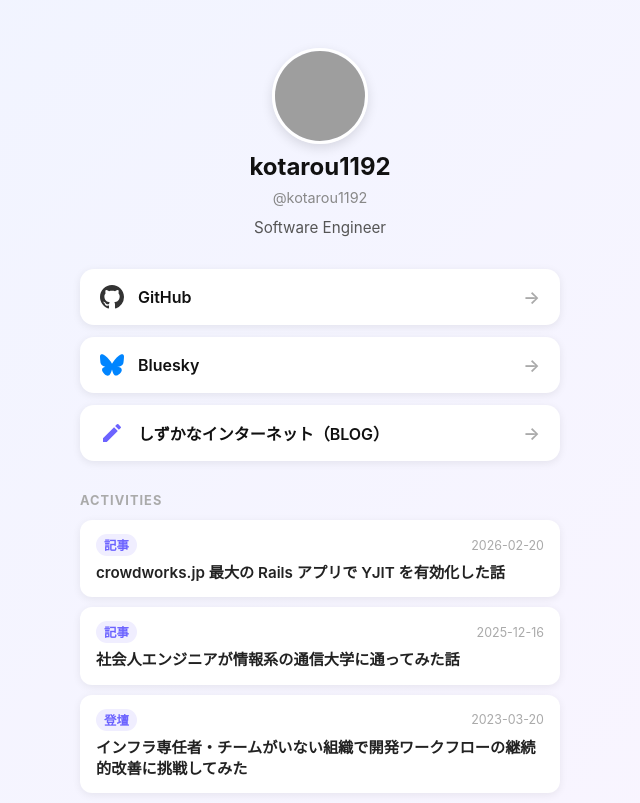
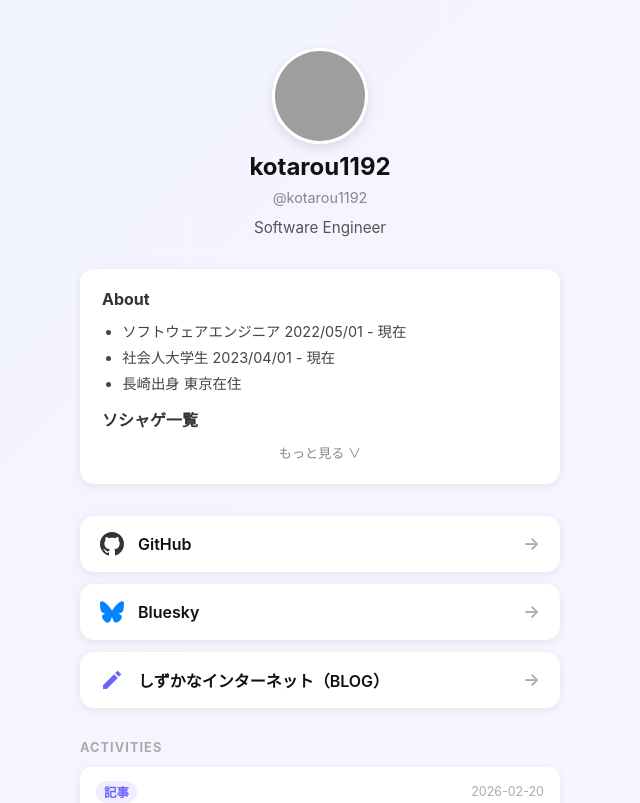
Before and after one commit to kotarou1192/my-informations, a Vue app: page / in a window 1280 px wide. Shown: the top 803 px of the page, without its empty margins (320-960 px from the left). Built offline with nearby package versions, Linux system fonts and the light colour scheme; grey boxes are pictures that could not be loaded.

Commit message:
テキスト自由記入欄を作成

```diff
--- a/src/App.vue
+++ b/src/App.vue
@@ -2,8 +2,10 @@
 import LinkCard from './components/LinkCard.vue';
 import CardSection from './components/CardSection.vue';
 import ActivityCard from './components/ActivityCard.vue';
+import TextBlock from './components/TextBlock.vue';
 import {profile, links} from './data/links';
 import {activities} from './data/activities';
+import {intro} from './data/intro';
 </script>
 
 <template>
@@ -15,6 +17,8 @@ import {activities} from './data/activities';
         <p class="handle">{{ profile.handle }}</p>
         <p class="bio">{{ profile.bio }}</p>
       </section>
+
+      <TextBlock :blocks="intro" :collapse-after="3" />
 
       <section class="links">
         <LinkCard v-for="link in links" :key="link.url" :link="link" />
--- /dev/null
+++ b/src/components/TextBlock.vue
@@ -0,0 +1,122 @@
+<script setup lang="ts">
+import {ref, computed} from 'vue';
+import type {Block, ListItem} from '../data/intro';
+
+const props = defineProps<{
+  blocks: Block[];
+  collapseAfter?: number;
+}>();
+
+const expanded = ref(false);
+
+const visibleBlocks = computed(() =>
+  props.collapseAfter !== undefined && !expanded.value
+    ? props.blocks.slice(0, props.collapseAfter)
+    : props.blocks,
+);
+
+const collapsible = computed(() =>
+  props.collapseAfter !== undefined && props.blocks.length > props.collapseAfter,
+);
+
+function itemText(item: ListItem): string {
+  return typeof item === 'string' ? item : item.text;
+}
+
+function itemChildren(item: ListItem): string[] {
+  return typeof item === 'string' ? [] : item.children;
+}
+</script>
+
+<template>
+  <div class="text-block">
+    <template v-for="(block, i) in visibleBlocks" :key="i">
+      <h1 v-if="block.type === 'heading' && block.level === 1" class="h1">{{ block.text }}</h1>
+      <h2 v-else-if="block.type === 'heading' && block.level === 2" class="h2">{{ block.text }}</h2>
+      <h3 v-else-if="block.type === 'heading' && block.level === 3" class="h3">{{ block.text }}</h3>
+      <ul v-else-if="block.type === 'list'" class="list">
+        <li v-for="item in block.items" :key="itemText(item)">
+          {{ itemText(item) }}
+          <ul v-if="itemChildren(item).length" class="sublist">
+            <li v-for="child in itemChildren(item)" :key="child">{{ child }}</li>
+          </ul>
+        </li>
+      </ul>
+      <p v-else-if="block.type === 'paragraph'" class="paragraph">{{ block.text }}</p>
+    </template>
+
+    <button v-if="collapsible" class="toggle" @click="expanded = !expanded">
+      {{ expanded ? '折りたたむ ∧' : 'もっと見る ∨' }}
+    </button>
+  </div>
+</template>
+
+<style scoped>
+.text-block {
+  background: #fff;
+  border-radius: 14px;
+  padding: 20px 22px;
+  box-shadow: 0 2px 8px rgba(0, 0, 0, 0.08);
+  display: flex;
+  flex-direction: column;
+  gap: 10px;
+}
+
+.h1, .h2, .h3, .paragraph, .list {
+  margin: 0;
+}
+
+.h1 {
+  font-size: 1.2rem;
+  font-weight: 700;
+  color: #111;
+}
+
+.h2 {
+  font-size: 1rem;
+  font-weight: 700;
+  color: #333;
+}
+
+.h3 {
+  font-size: 0.9rem;
+  font-weight: 700;
+  color: #555;
+}
+
+.paragraph {
+  font-size: 0.9rem;
+  color: #444;
+  line-height: 1.6;
+}
+
+.list {
+  font-size: 0.9rem;
+  color: #444;
+  line-height: 1.8;
+  padding-left: 1.4em;
+  margin: 0;
+}
+
+.sublist {
+  padding-left: 1.4em;
+  margin: 0;
+  line-height: 1.8;
+}
+
+.toggle {
+  align-self: center;
+  background: none;
+  border: none;
+  color: #888;
+  font-size: 0.82rem;
+  cursor: pointer;
+  padding: 2px 8px;
+  border-radius: 999px;
+  transition: background 0.15s;
+}
+
+.toggle:hover {
+  background: #f3f3f3;
+}
+</style>
--- /dev/null
+++ b/src/data/intro.ts
@@ -0,0 +1,37 @@
+export type ListItem = string | {text: string; children: string[]};
+
+export type Block =
+  | {type: 'heading'; level: 1 | 2 | 3; text: string}
+  | {type: 'list'; items: ListItem[]}
+  | {type: 'paragraph'; text: string};
+
+export const intro: Block[] = [
+  {type: 'heading', level: 2, text: 'About'},
+  {
+    type: 'list',
+    items: [
+      'ソフトウェアエンジニア 2022/05/01 - 現在',
+      '社会人大学生 2023/04/01 - 現在',
+      '長崎出身 東京在住',
+    ],
+  },
+  {type: 'heading', level: 2, text: 'ソシャゲ一覧'},
+  {
+    type: 'list',
+    items: [
+      {
+        text: '継続中',
+        children: ['エンドフィールド：ヤシロ#1095', 'NTE'],
+      },
+      {
+        text: '休止中',
+        children: [
+          'アークナイツ：ヤシロ#3169',
+          'トリッカル：Q800M90H',
+          'NIKKE',
+          'ウマ娘',
+        ],
+      },
+    ],
+  },
+];
```
